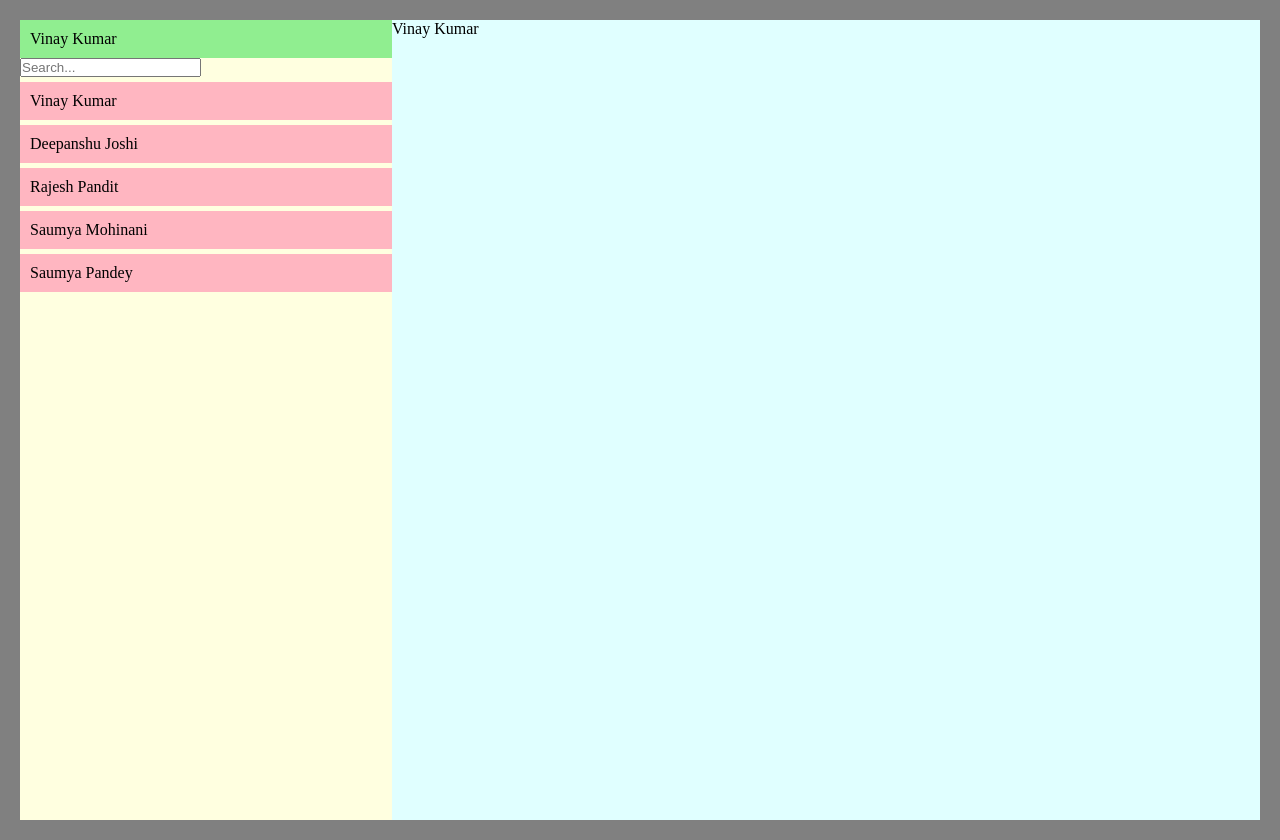
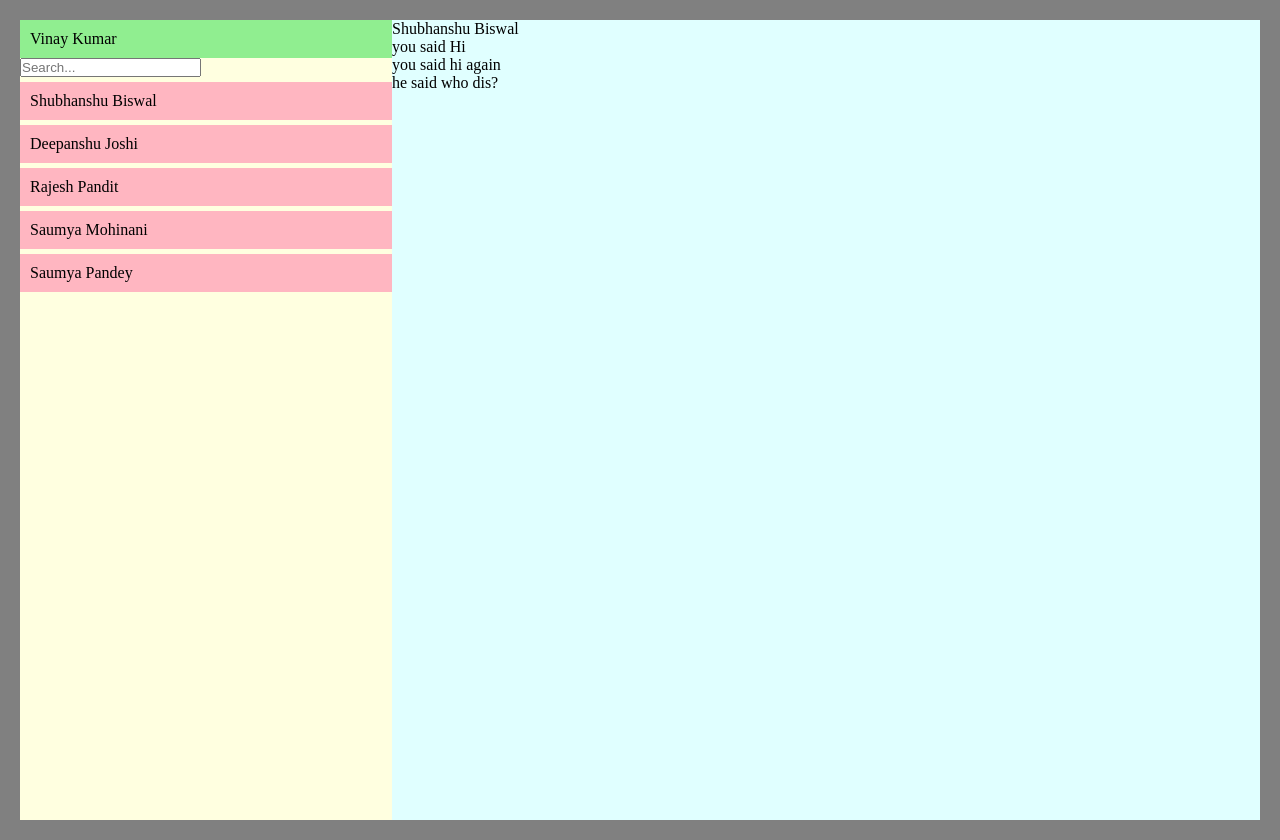
Before and after one commit to foolhardy21/chat-app, a React (Create React App) app: page / in a window 1280 px wide. Built offline with nearby package versions, Linux system fonts and the light colour scheme.

Commit message:
conversations visible while switching between friends

```diff
--- a/src/App.js
+++ b/src/App.js
@@ -1,6 +1,6 @@
 import React from 'react'
 import Info from './components/InfoPanel/InfoPanel';
-import Hero from './components/Hero/Hero';
+import ConversationView from './components/Conversation/Conversation';
 import styles from './App.module.css'
 
 const App= () => {
@@ -8,7 +8,7 @@ const App= () => {
       return (
         <div className={styles.main_container}>
           <Info />
-          <Hero />
+          <ConversationView />
         </div>
       )
 }
--- /dev/null
+++ b/src/components/Conversation/Conversation.js
@@ -0,0 +1,24 @@
+import React, { useContext } from 'react'
+import { AppContext } from '../../context'
+import styles from './Hero.module.css'
+
+const ConversationView = () => {
+    const { currentFriend, messages } = useContext(AppContext)
+
+    return (
+        <div className={styles.container}>
+            {currentFriend.name}
+
+            {
+            messages.map((message,index) => {
+                if (message.sender_id === currentFriend.id) {
+                    return <div key={index}>{`he said ${message.text}`}</div>
+                } else{
+                    return <div key={index}>{`you said ${message.text}`}</div>
+                }
+            })}
+        </div>
+    )
+}
+
+export default ConversationView
--- a/src/components/Hero/Hero.js
+++ /dev/null
@@ -1,15 +0,0 @@
-import React, { useContext } from 'react'
-import { AppContext } from '../../context'
-import styles from './Hero.module.css'
-
-const Hero = () => {
-    const { currentFriend } = useContext(AppContext)
-
-    return (
-        <div className={styles.container}>
-            {currentFriend.name}
-        </div>
-    )
-}
-
-export default Hero
--- a/src/context.js
+++ b/src/context.js
@@ -1,6 +1,6 @@
-import React, { useState } from 'react'
+import React, { useState, useEffect } from 'react'
 import users from './data/userdata'
-
+import { conversations } from './data/messagedata'
 
 const AppContext = React.createContext()
 
@@ -8,18 +8,32 @@ const AppProvider = ({children}) => {
 
     const initialiseFriendsArray = () => {
         return users.filter( (item, index) => {
-            if ( currentUser.friends.indexOf( index ) ) {
+            if ( currentUser.friends.indexOf( item.id ) !== -1 ) {
                 return item
             } else {
                 return null
             }
         })
     }
-
+    const initialiseConversationArray = (user1, user2) => {
+        let newconvo = conversations.filter(convo => {
+            if( (convo.sender_id === user1 && convo.reciever_id === user2)
+                    || (convo.sender_id === user2 && convo.reciever_id === user1) ) {
+                return convo
+            } else {
+                return null
+            }
+        })
+        return newconvo
+    }
     const [currentUser, setCurrentUser] = useState( users[0] )
     const [friends, setAllFriends] = useState( initialiseFriendsArray() )
-    const [currentFriend, setCurrentFriend] = useState( users[0] )
+    const [currentFriend, setCurrentFriend] = useState( users[1] )
+    const [messages, setMessages] = useState(initialiseConversationArray(currentUser.id, currentFriend.id))
 
+    useEffect(() => {
+        setMessages(initialiseConversationArray(currentUser.id, currentFriend.id))
+    },[currentFriend])
     const changeFriend = ( id ) => {
         const newfriend = friends.filter( friend => friend.id === id )
         setCurrentFriend( ...newfriend )
@@ -33,10 +47,8 @@ const AppProvider = ({children}) => {
             users = users.filter( item => item.name.toLowerCase().includes( typedName.toLowerCase() ) )
             setAllFriends( [...users] )
         }
+    }
 
-
-
-    }
     return (
         <AppContext.Provider
         value = {{
@@ -45,6 +57,7 @@ const AppProvider = ({children}) => {
             currentFriend,
             changeFriend,
             findFriends,
+            messages,
         }}
         >
             {children}
--- /dev/null
+++ b/src/data/messagedata.js
@@ -0,0 +1,31 @@
+
+const conversations = [
+    {
+        sender_id: 0,
+        text: 'Hi',
+        message_time: new Date(),
+        reciever_id: 1,
+    },
+    {
+        sender_id: 0,
+        text: 'hi again',
+        message_time: new Date(),
+        reciever_id: 1,
+    },
+    {
+        sender_id: 1,
+        text: 'who dis?',
+        message_time: new Date(),
+        reciever_id: 0,
+    },
+    {
+        sender_id: 0,
+        text: 'yo',
+        message_time: new Date(),
+        reciever_id: 3,
+    },
+]
+
+export {
+    conversations
+}
```
Also changed, not shown: src/components/Conversation/Hero.module.css (renamed from src/components/Hero/Hero.module.css).
